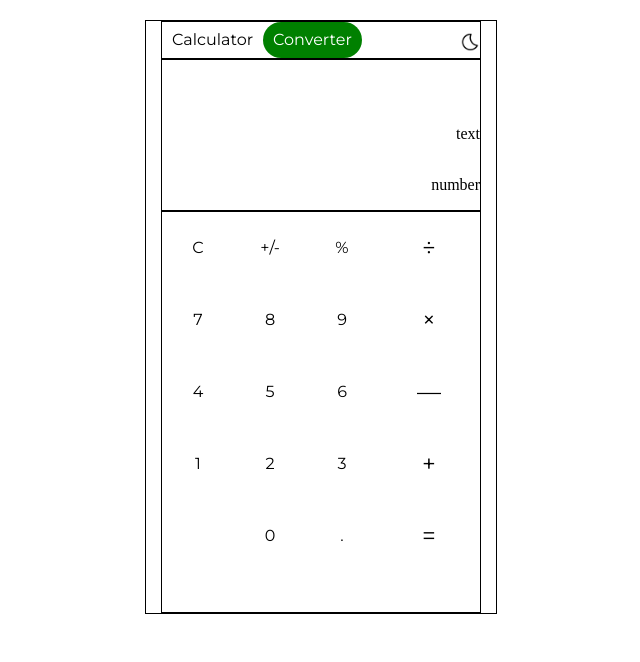
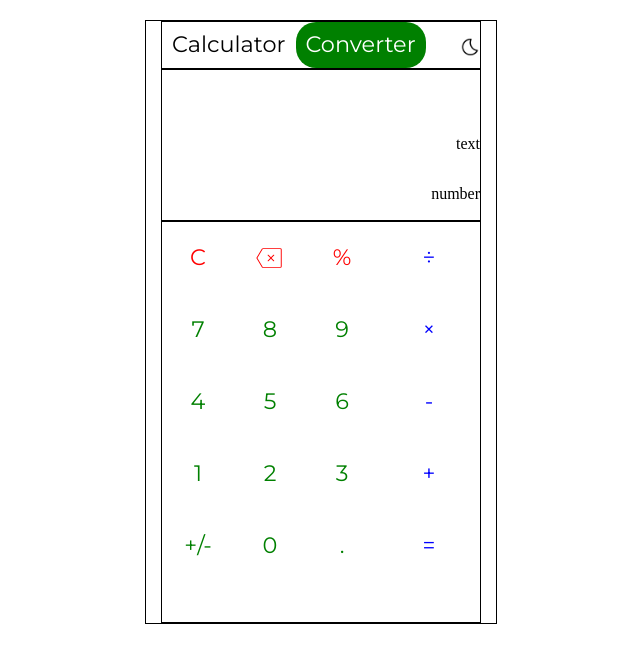
Before and after one commit to StanisPos/calculator, a website built with webpack: page src/index.html in a window 1280 px wide. Shown: the whole page, without its empty margins (319-959 px from the left). Built offline with nearby package versions, Linux system fonts and the light colour scheme.

Commit message:
refactored

```diff
--- a/src/index.html
+++ b/src/index.html
@@ -32,33 +32,118 @@
       <section class='control'>
         <div class='control-addition'>
           <ul class='control-addition__list'>
-            <li class='control-addition__item'>C</li>
-            <li class='control-addition__item'>+/-</li>
-            <li class='control-addition__item'>%</li>
+            <li class='control-addition__item'>
+              <button class='control-addition__btn'>
+                C
+              </button>
+            </li>
+            <li class='control-addition__item'>
+              <button class='control-addition__btn'>
+                <svg fill='currentColor' xmlns='http://www.w3.org/2000/svg' width='30' height='30'
+                     viewBox='0 0 256 256'>
+                  <path
+                    d='M216,43.99963H68.5293a12.05811,12.05811,0,0,0-10.28907,5.82715L12.57031,125.942a3.99551,3.99551,0,0,0,0,4.11523l45.669,76.11621a12.05879,12.05879,0,0,0,10.29,5.82617H216a12.01312,12.01312,0,0,0,12-12v-144A12.01312,12.01312,0,0,0,216,43.99963Zm4,156a4.004,4.004,0,0,1-4,4H68.5293a4.017,4.017,0,0,1-3.42871-1.9414h-.001L20.665,127.99963,65.10059,53.942a4.017,4.017,0,0,1,3.42871-1.94239H216a4.004,4.004,0,0,1,4,4Zm-57.17188-93.17187-21.17187,21.17187,21.17187,21.17188a3.99957,3.99957,0,1,1-5.65625,5.65625L136,133.65588l-21.17188,21.17188a3.99957,3.99957,0,0,1-5.65625-5.65625l21.17188-21.17188-21.17188-21.17187a3.99957,3.99957,0,0,1,5.65625-5.65625L136,122.34338l21.17187-21.17187a3.99957,3.99957,0,0,1,5.65625,5.65625Z' />
+                </svg>
+              </button>
+            </li>
+            <li class='control-addition__item'>
+              <button class='control-addition__btn'>
+                %
+              </button>
+            </li>
           </ul>
         </div>
         <div class='control-numbers'>
           <ul class='control-numbers__list'>
-            <li class='control-numbers__item'>9</li>
-            <li class='control-numbers__item'>8</li>
-            <li class='control-numbers__item'>7</li>
-            <li class='control-numbers__item'>6</li>
-            <li class='control-numbers__item'>5</li>
-            <li class='control-numbers__item'>4</li>
-            <li class='control-numbers__item'>3</li>
-            <li class='control-numbers__item'>2</li>
-            <li class='control-numbers__item'>1</li>
-            <li class='control-numbers__item'>.</li>
-            <li class='control-numbers__item'>0</li>
+            <li class='control-numbers__item'>
+              <button class='control-numbers__btn'>
+                9
+              </button>
+            </li>
+            <li class='control-numbers__item'>
+              <button class='control-numbers__btn'>
+                8
+              </button>
+            </li>
+            <li class='control-numbers__item'>
+              <button class='control-numbers__btn'>
+                7
+              </button>
+            </li>
+            <li class='control-numbers__item'>
+              <button class='control-numbers__btn'>
+                6
+              </button>
+            </li>
+            <li class='control-numbers__item'>
+              <button class='control-numbers__btn'>
+                5
+              </button>
+            </li>
+            <li class='control-numbers__item'>
+              <button class='control-numbers__btn'>
+                4
+              </button>
+            </li>
+            <li class='control-numbers__item'>
+              <button class='control-numbers__btn'>
+                3
+              </button>
+            </li>
+            <li class='control-numbers__item'>
+              <button class='control-numbers__btn'>
+                2
+              </button>
+            </li>
+            <li class='control-numbers__item'>
+              <button class='control-numbers__btn'>
+                1
+              </button>
+            </li>
+            <li class='control-numbers__item'>
+              <button class='control-numbers__btn'>
+                .
+              </button>
+            </li>
+            <li class='control-numbers__item'>
+              <button class='control-numbers__btn'>
+                0
+              </button>
+            </li>
+            <li class='control-numbers__item'>
+              <button class='control-numbers__btn'>
+                +/-
+              </button>
+            </li>
           </ul>
         </div>
         <div class='control-operand'>
           <ul class='control-operand__list'>
-            <li class='control-operand__item'>&#x00F7;</li>
-            <li class='control-operand__item'>×</li>
-            <li class='control-operand__item'>—</li>
-            <li class='control-operand__item'>+</li>
-            <li class='control-operand__item'>=</li>
+            <li class='control-operand__item'>
+              <button class='control-operand__btn'>
+                &#x00F7;
+              </button>
+            </li>
+            <li class='control-operand__item'>
+              <button class='control-operand__btn'>
+                ×
+              </button>
+            </li>
+            <li class='control-operand__item'>
+              <button class='control-operand__btn'>
+                -
+              </button>
+            </li>
+            <li class='control-operand__item'>
+              <button class='control-operand__btn'>
+                +
+              </button>
+            </li>
+            <li class='control-operand__item'>
+              <button class='control-operand__btn'>
+                =
+              </button>
+            </li>
           </ul>
         </div>
       </section>
--- a/src/styles/control/styles.scss
+++ b/src/styles/control/styles.scss
@@ -1,9 +1,3 @@
-$control-sections: (
-  'addition': 'row',
-  'operand': 'column',
-  'numbers': 'row-reverse',
-);
-
 .control {
   display: flex;
   flex-direction: column;
@@ -12,25 +6,26 @@ $control-sections: (
   height: 400px;
   border: 1px solid black;
 
-  @each $section, $direction in $control-sections {
+  @each $section, $style in $control-sections {
     &-#{$section} {
       &__list {
         @include reset-list;
 
         display: flex;
-        flex-direction: #{$direction};
+        flex-direction: map-get($style, direction);
         flex-wrap: wrap;
       }
 
-      &__item {
+      &__btn {
+        @include reset-btn;
         @include control-base;
+
+        color: map-get($style, color);
+
+        &:hover {
+          @include control-hover;
+        }
       }
-    }
-  }
-
-  &-operand {
-    &__item {
-      transform: scale(1.5);
     }
   }
 
--- a/src/styles/mixins/styles.scss
+++ b/src/styles/mixins/styles.scss
@@ -14,16 +14,27 @@
 
 @mixin text {
   font-family: 'Montserrat', sans-serif;
-  font-size: 1rem;
-  line-height: 1;
+  font-size: 1.4rem;
   text-decoration: none;
 }
 
+@mixin centering {
+  display: flex;
+  justify-content: center;
+  align-items: center;
+}
+
 @mixin control-base {
+  @include centering;
   @include text;
 
   width: $control-size;
   height: $control-size;
-  line-height: $control-size;
-  text-align: center;
+  cursor: pointer;
 }
+
+@mixin control-hover {
+  background-color: purple;
+  border-radius: 50%;
+  transition: background-color ease-out 300ms;
+}
--- a/src/styles/variables/styles.scss
+++ b/src/styles/variables/styles.scss
@@ -1,6 +1,23 @@
 $control-size: 72px;
+
 //
 $blackMain: #283637;
 $whiteMain: #ffffff;
 $greenSub: #009788;
 $graySub: #677b79;
+
+//
+$control-sections: (
+  'addition': (
+    direction: row,
+    color: red,
+  ),
+  'operand': (
+    direction: column,
+    color: blue,
+  ),
+  'numbers': (
+    direction: row-reverse,
+    color: green,
+  ),
+);
```
